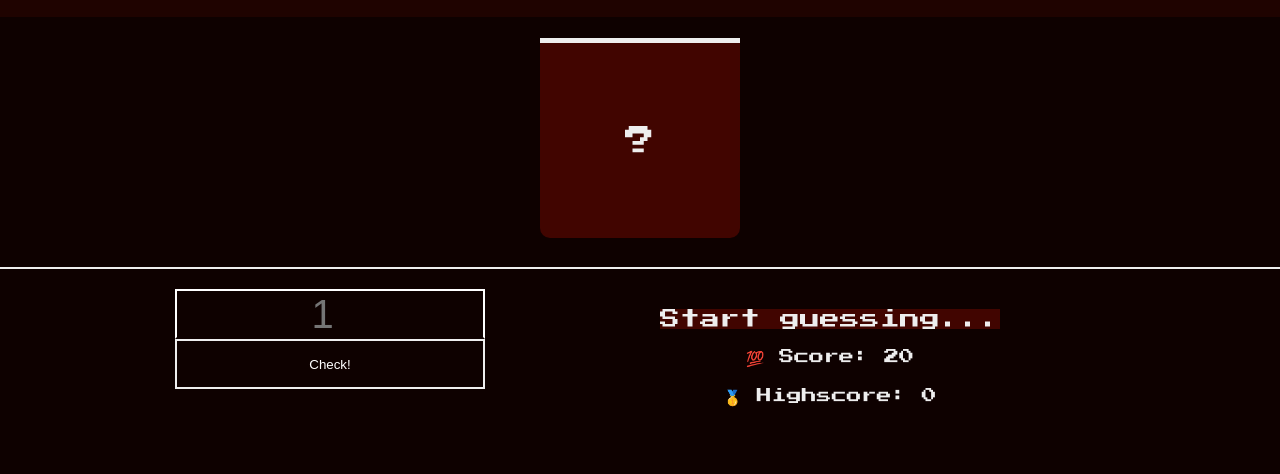
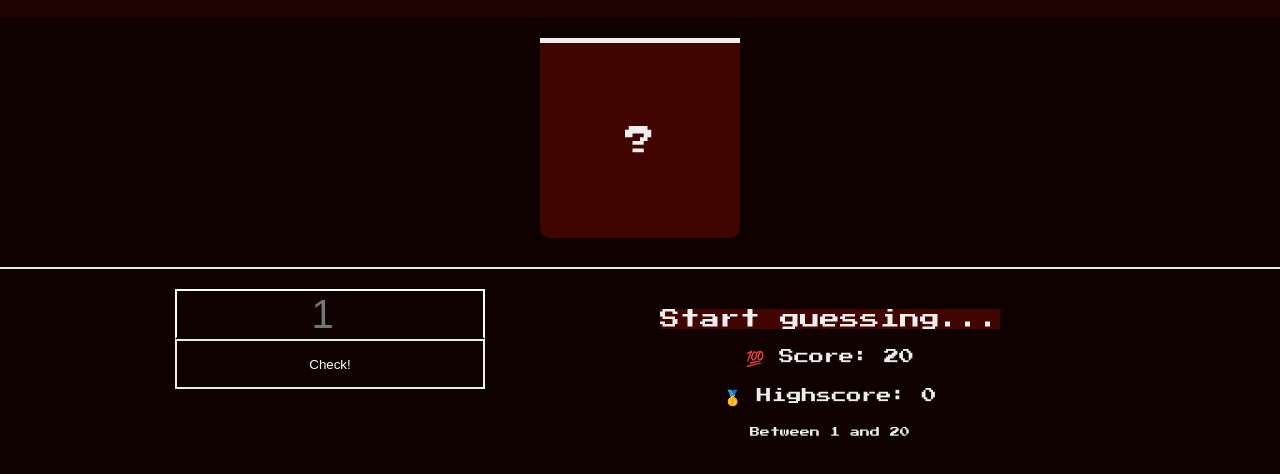
Before and after one commit to 0xx9/Guess_The_Number, a plain HTML site: page index.html in a window 1280 px wide. Shown: the part 62-536 px from the top of the page. Drawn offline with Linux system fonts and the light colour scheme.

Commit message:
Update index.html

```diff
--- a/index.html
+++ b/index.html
@@ -26,8 +26,11 @@
           <p class="label-highscore">
             🥇 Highscore: <span class="highscore">0</span>
           </p>
+          <p class="between" style="font-size: 10px;">Between 1 and 20</p>
         </section>
       </main>
+
+
       <script src="script.js"></script>
     </body>
   </html>
```
Lines whose indentation alone changed are shown as unchanged.
